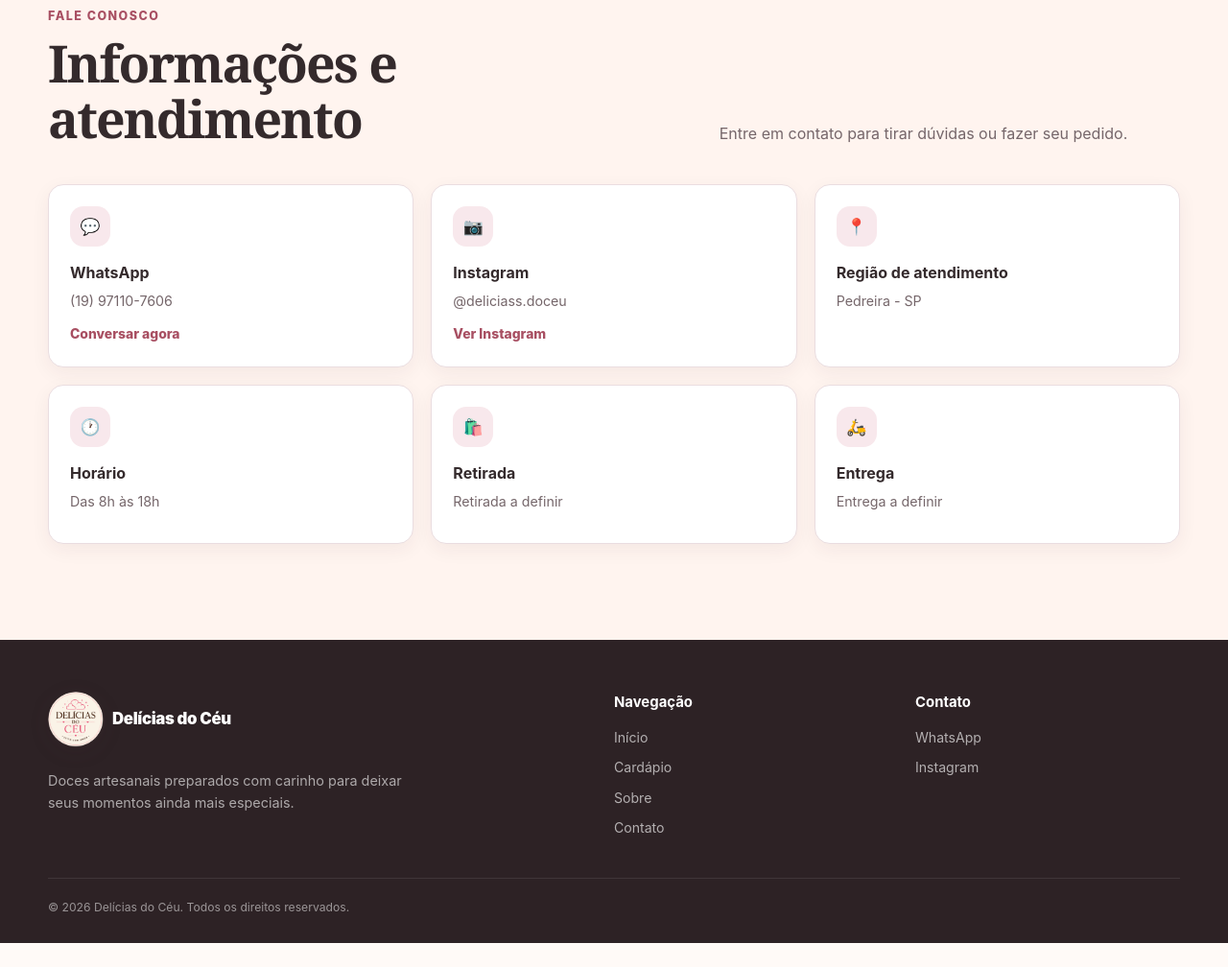
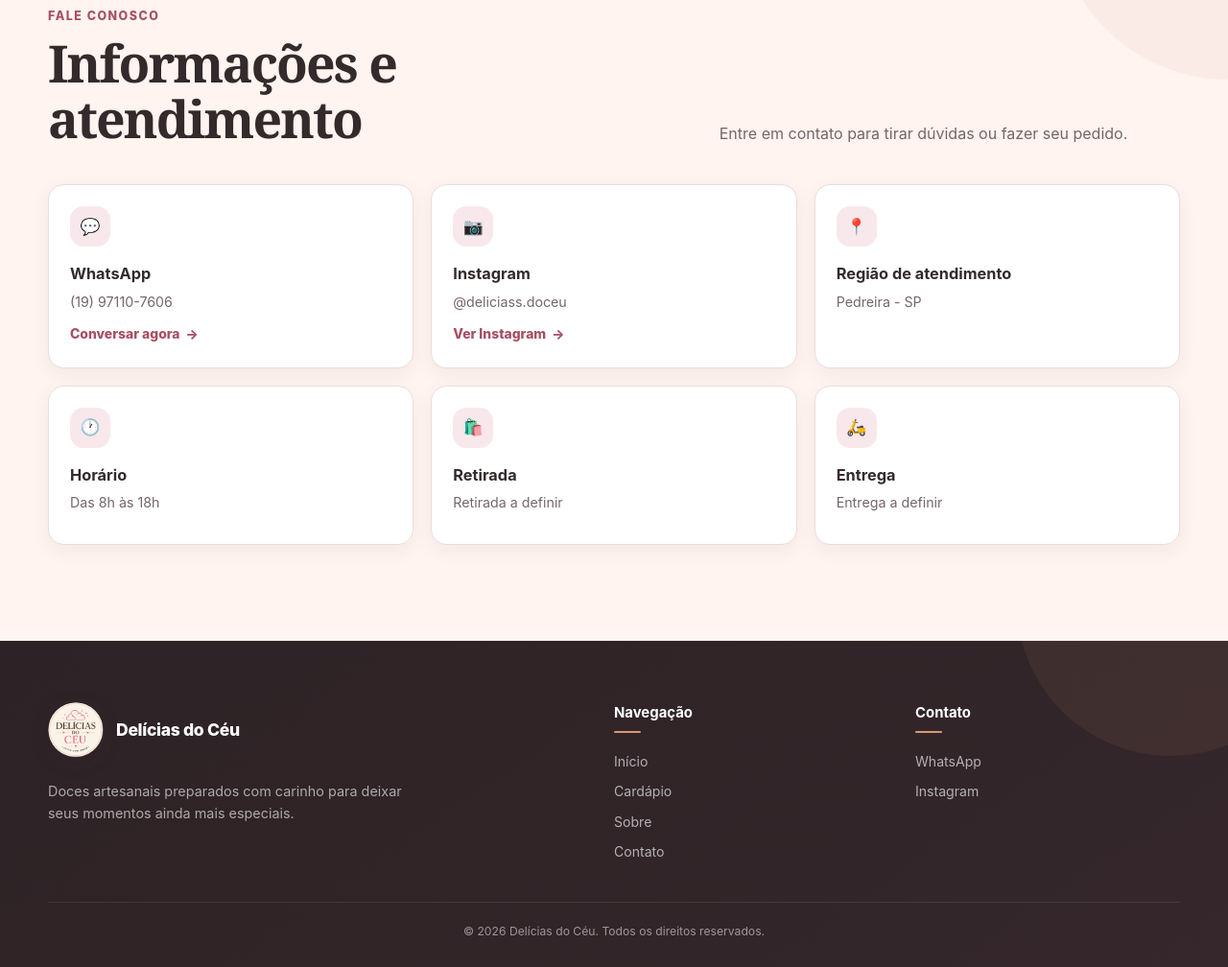
Before and after one commit to DeliciasDoCeu/Site-DeliciasDoCeu, a plain HTML site: page index.html in a window 1280 px wide. Shown: the part 3395-4403 px from the top of the page at 96% size. Before the commit the page ends 4378 px from the top, so only its background shows below. Drawn offline with Linux system fonts and the light colour scheme.

Commit message:
feat: finaliza layout e conteudo da primeira versao

```diff
--- a/css/style.css
+++ b/css/style.css
@@ -2758,6 +2758,225 @@ line-clamp: 3;
 }
 
 /* =========================================================
+   CONTATO - ACABAMENTO VISUAL
+========================================================= */
+
+.contact-section {
+  position: relative;
+  overflow: hidden;
+}
+
+.contact-section::before {
+  content: "";
+
+  position: absolute;
+
+  width: 360px;
+  height: 360px;
+
+  top: -180px;
+  right: -180px;
+
+  border-radius: 50%;
+
+  background:
+    rgba(181, 80, 108, 0.06);
+
+  pointer-events: none;
+}
+
+.contact-grid {
+  position: relative;
+  z-index: 1;
+}
+
+.contact-card {
+  position: relative;
+
+  overflow: hidden;
+
+  transition:
+    transform var(--transition-normal),
+    box-shadow var(--transition-normal),
+    border-color var(--transition-normal);
+}
+
+.contact-card::after {
+  content: "";
+
+  position: absolute;
+
+  left: 0;
+  bottom: 0;
+
+  width: 100%;
+  height: 3px;
+
+  background:
+    linear-gradient(
+      90deg,
+      var(--color-primary),
+      var(--color-secondary)
+    );
+
+  transform: scaleX(0);
+  transform-origin: left;
+
+  transition:
+    transform var(--transition-normal);
+}
+
+.contact-card:hover {
+  transform: translateY(-4px);
+
+  border-color:
+    rgba(168, 79, 98, 0.22);
+
+  box-shadow: var(--shadow-md);
+}
+
+.contact-card:hover::after {
+  transform: scaleX(1);
+}
+
+.contact-icon {
+  transition:
+    transform var(--transition-normal),
+    background-color var(--transition-normal);
+}
+
+.contact-card:hover .contact-icon {
+  transform: scale(1.06);
+
+  background:
+    var(--color-secondary-light);
+}
+
+.contact-card h3 {
+  font-size: 1.02rem;
+}
+
+.contact-card p {
+  min-height: 1.5em;
+}
+
+.contact-card a {
+  display: inline-flex;
+  align-items: center;
+  gap: 6px;
+
+  margin-top: 2px;
+}
+
+.contact-card a::after {
+  content: "→";
+
+  transition:
+    transform var(--transition-fast);
+}
+
+.contact-card a:hover::after {
+  transform: translateX(3px);
+}
+
+/* =========================================================
+   RODAPÉ - ACABAMENTO FINAL
+========================================================= */
+
+.site-footer {
+  position: relative;
+
+  overflow: hidden;
+
+  padding-top: 64px;
+
+  background:
+    linear-gradient(
+      145deg,
+      #2d2225,
+      #35272b
+    );
+}
+
+.site-footer::before {
+  content: "";
+
+  position: absolute;
+
+  width: 320px;
+  height: 320px;
+
+  top: -200px;
+  right: -100px;
+
+  border-radius: 50%;
+
+  background:
+    rgba(216, 154, 114, 0.08);
+
+  pointer-events: none;
+}
+
+.footer-container {
+  position: relative;
+  z-index: 1;
+}
+
+.footer-logo {
+  display: inline-flex;
+  align-items: center;
+
+  gap: 13px;
+}
+
+.footer-logo span {
+  font-size: 1.1rem;
+  font-weight: 850;
+}
+
+.footer-column h2 {
+  position: relative;
+
+  margin-bottom: 10px;
+
+  padding-bottom: 8px;
+}
+
+.footer-column h2::after {
+  content: "";
+
+  position: absolute;
+
+  left: 0;
+  bottom: 0;
+
+  width: 28px;
+  height: 2px;
+
+  border-radius: 999px;
+
+  background:
+    var(--color-secondary);
+}
+
+.footer-column a {
+  transition:
+    color var(--transition-fast),
+    transform var(--transition-fast);
+}
+
+.footer-column a:hover {
+  transform: translateX(3px);
+}
+
+.footer-bottom {
+  position: relative;
+  z-index: 1;
+
+  text-align: center;
+}
+
+/* =========================================================
    25. MOVIMENTO REDUZIDO
 ========================================================= */
 
```
